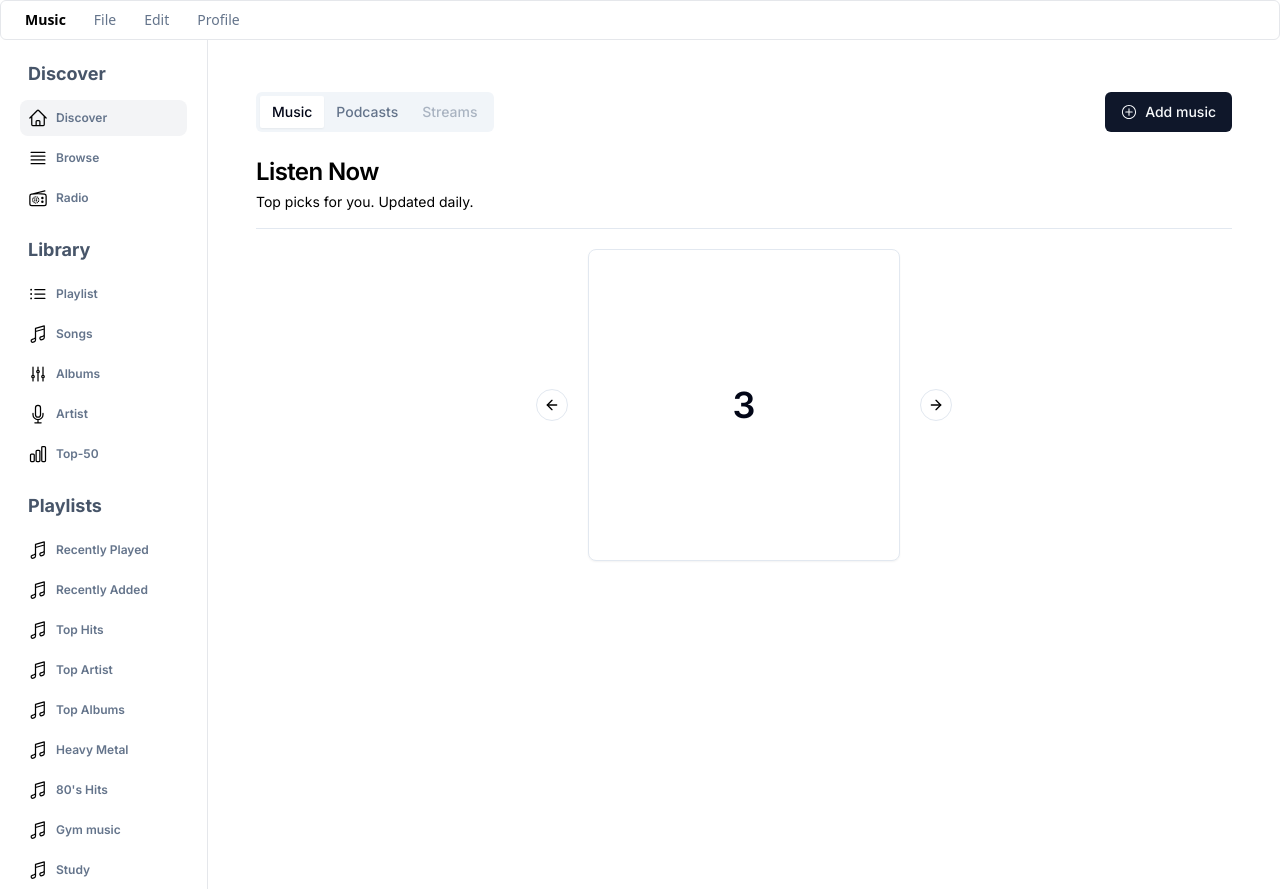
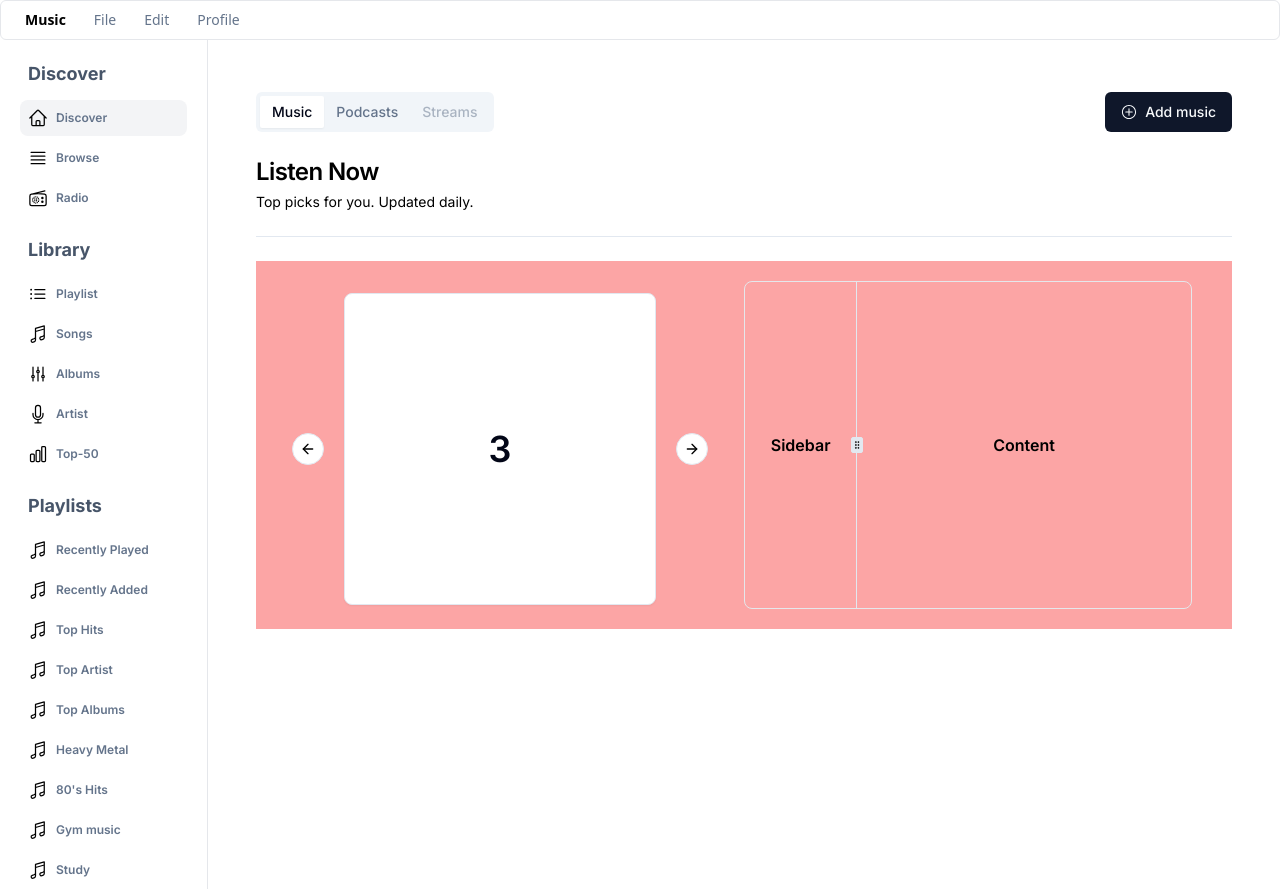
Before and after one commit to laguagu/music-app, a Next.js app: page / in a window 1280 px wide. Built offline with nearby package versions, Linux system fonts and the light colour scheme.

Commit message:
feat: Add autoplay music card and resizable panel

```diff
--- a/app/page.tsx
+++ b/app/page.tsx
@@ -3,12 +3,12 @@ import { Separator } from "@/components/ui/separator";
 import { Tabs, TabsContent, TabsList, TabsTrigger } from "@/components/ui/tabs";
 import { PlusCircledIcon } from "@radix-ui/react-icons";
 import MusicHeader from "@/components/ui/music-header";
-import CarouselSize from "@/components/ui/discover/music-carousel";
+import CarouselPlugin from "@/components/ui/music/music-carousel";
+import ResizableDemo from "@/components/ui/music/resizable";
 
 export default function MusicPage() {
   return (
     <div className="max-w-full mx-auto mt-7 px-4">
-      {/* Välilehdet ja Lisää musiikkia -nappi samassa ylä-tason konteinerissa */}
       <div className="bg-background">
         <div className="flex flex-col lg:flex-row">
           <div className="flex-grow">
@@ -27,11 +27,16 @@ export default function MusicPage() {
                     Add music
                   </Button>
                 </div>
-                <TabsContent value="music" className="outline-none">
+                {/* Musiikki välilehti */}
                   <MusicHeader />
-                  <Separator className="my-4 w-full" />
-                  <CarouselSize />
+                  <Separator className="my-2 w-full" />
+                <div className="bg-red-300 justify-center grid grid-cols-2 py-5">
+                <TabsContent value="music" className="outline-none just">
+                  <CarouselPlugin/>
                 </TabsContent>
+                <ResizableDemo/>
+                </div>
+                {/* Podcast välilehti */}
                 <TabsContent value="podcast">
                   Change your password here.
                 </TabsContent>
--- /dev/null
+++ b/components/ui/music/resizable.tsx
@@ -0,0 +1,26 @@
+import {
+    ResizableHandle,
+    ResizablePanel,
+    ResizablePanelGroup,
+  } from "@/components/ui/resizable"
+
+  export default function ResizableDemo() {
+    return (
+      <ResizablePanelGroup
+        direction="horizontal"
+        className="min-h-[200px] max-w-md rounded-lg border"
+      >
+        <ResizablePanel defaultSize={25}>
+          <div className="flex h-full items-center justify-center p-6">
+            <span className="font-semibold">Sidebar</span>
+          </div>
+        </ResizablePanel>
+        <ResizableHandle withHandle />
+        <ResizablePanel defaultSize={75}>
+          <div className="flex h-full items-center justify-center p-6">
+            <span className="font-semibold">Content</span>
+          </div>
+        </ResizablePanel>
+      </ResizablePanelGroup>
+    )
+  }
```
Also changed, not shown: components/ui/music/music-carousel.tsx (renamed from components/ui/discover/music-carousel.tsx).
